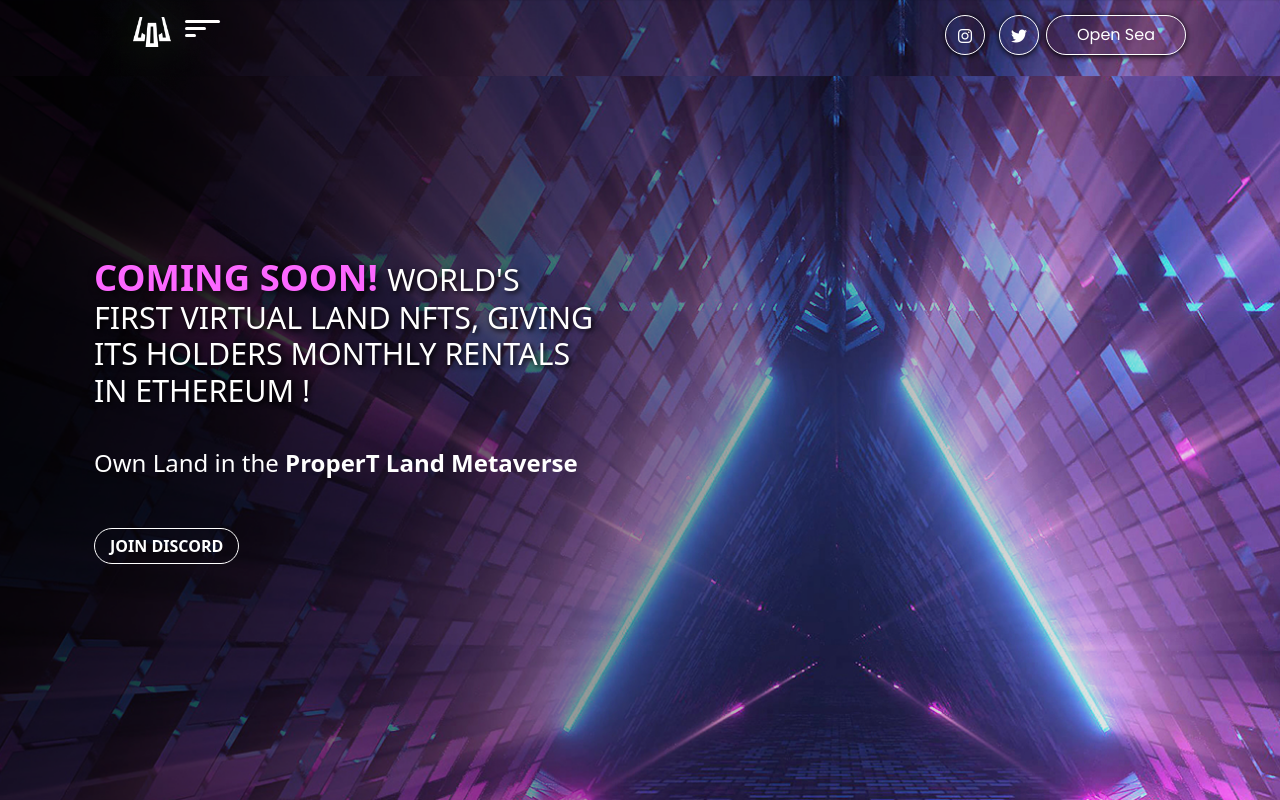
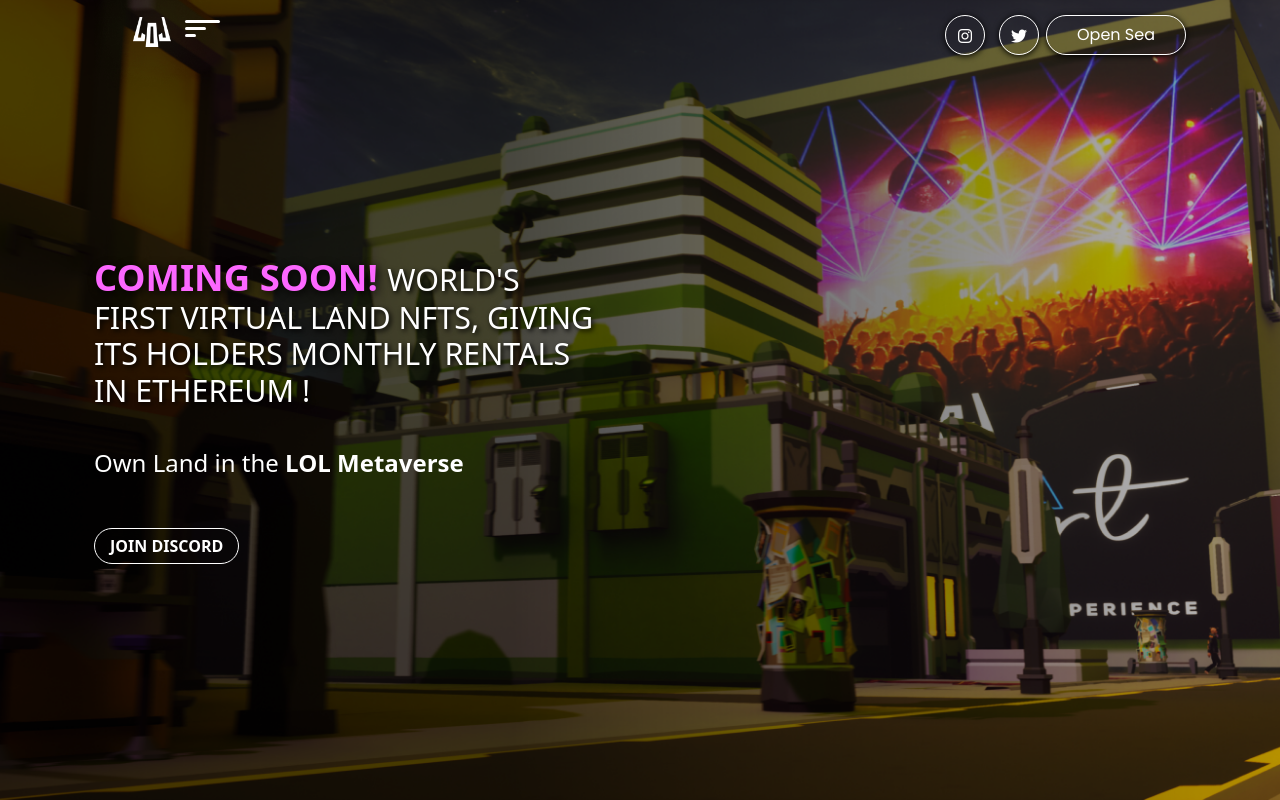
Before and after one commit to sanketnighot/lords-of-land, a React (Create React App) app: page / in a window 1280 px wide. Shown: the top 800 px of the page. Built offline with nearby package versions, Linux system fonts and the light colour scheme.

Commit message:
11- 02-2022

```diff
--- a/src/Components/HomePage/Home.jsx
+++ b/src/Components/HomePage/Home.jsx
@@ -13,7 +13,6 @@ const Home = () => {
         <div>
 
             <div className="navDisplay" id="navDisplay">
-                <NavBar/>
                 <Display/>
             </div>
             <div className="navFeatures" id="navFeatures" style={{marginTop:"10%"}}>
--- a/src/Components/HomePage/PageComponents/Display.jsx
+++ b/src/Components/HomePage/PageComponents/Display.jsx
@@ -1,11 +1,11 @@
 import React from "react";
 // import show from './images/cover.png';
 import { Location } from "react-router-dom";
-import hide from "./images/Mainbackground.png";
+import hide from "./images/Mainbackgroundlol.png";
 import styled from "styled-components";
+import NavBar from "./Navbar"
 import { Container, Row, Col } from "react-bootstrap/";
 import "./responsiveStyle.css";
-
 const Display = () => {
   return (
     <div
@@ -22,9 +22,12 @@ const Display = () => {
           backgroundRepeat: "no-repeat",
           height: "100vh",
           width: "100%",
-          backgroundPosition: "80% 50%",
+          backgroundPosition: "center",
         }}
       >
+
+
+                <NavBar/>
         <Container>
           <Row className="">
             <Col xs={12} md={8} sm={12}>
@@ -57,7 +60,7 @@ const Display = () => {
                     fontSize: "150%",
                   }}
                 >
-                  Own Land in the <strong>ProperT Land Metaverse</strong>
+                  Own Land in the <strong>LOL Metaverse</strong>
                 </h2>
                 <div className="discord-btn" style={{ marginTop: "50px" }}>
                   <DiscordBtn
```
Also changed, not shown: src/Components/HomePage/PageComponents/images/Mainbackgroundlol.png (added).
